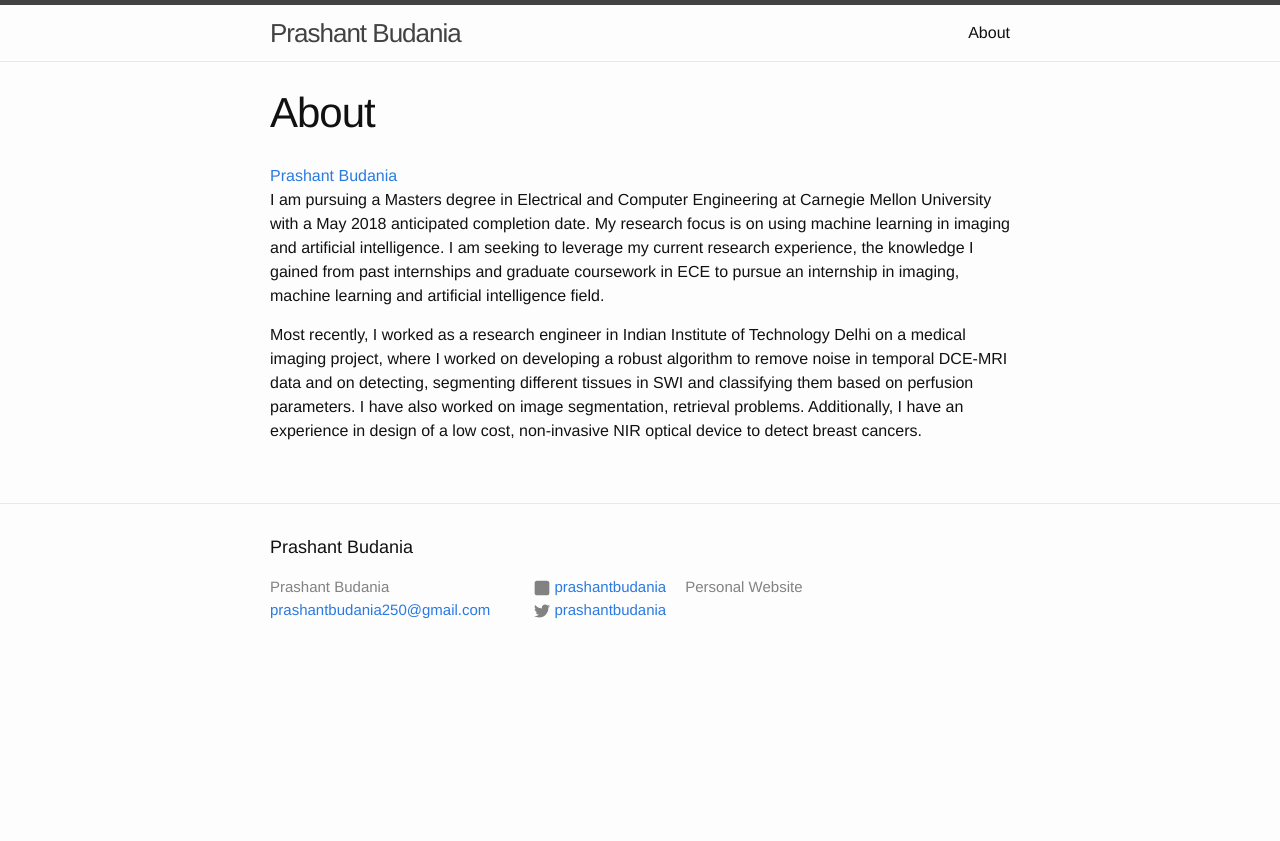
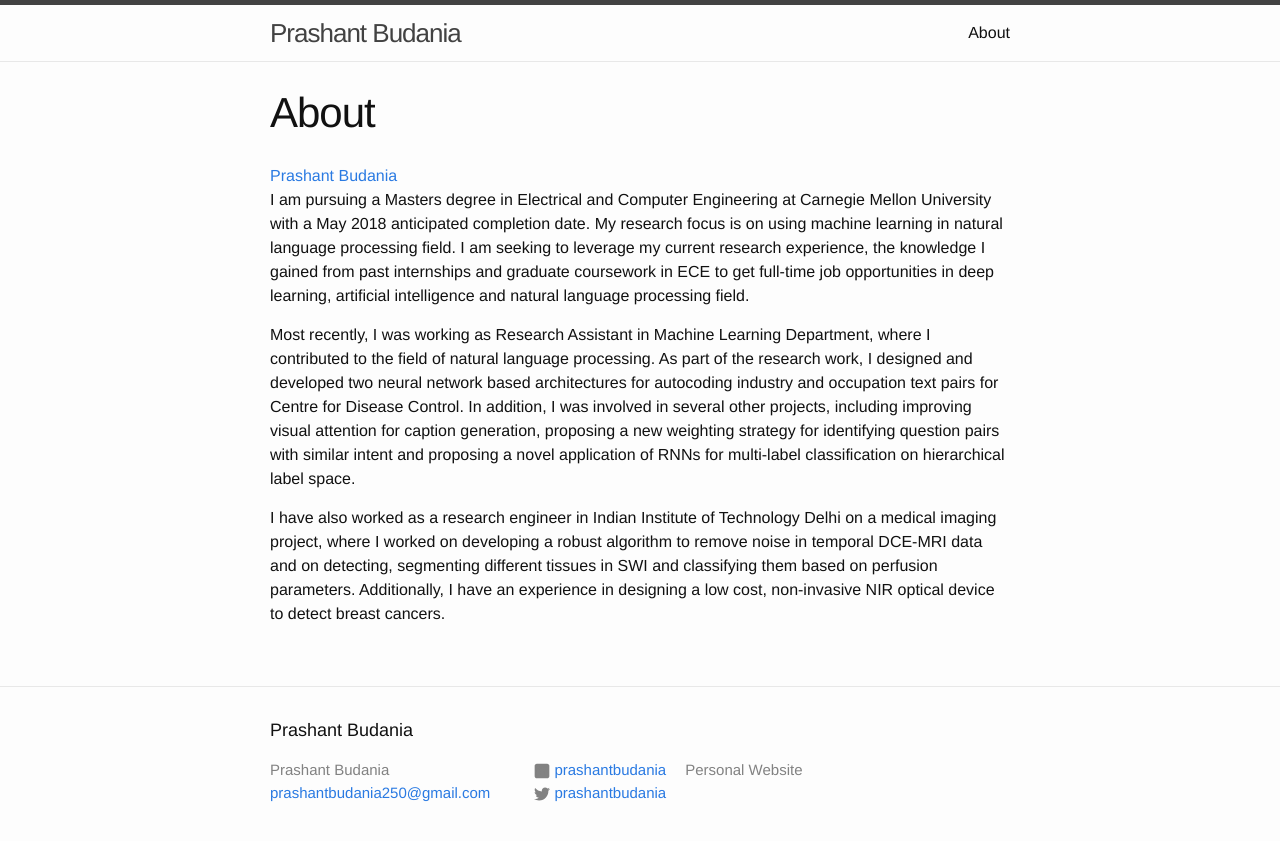
Before and after one commit to prashantbudania/prashantbudania.github.io, a Jekyll site: the page built from about.md, in a window 1280 px wide. Shown: the top 841 px of the page. Built offline with Jekyll 4.4.1, drawn with Linux system fonts in a browser that asks for light colours; comment, search, counter and statistics services are not loaded.

Commit message:
Update about.md

```diff
--- a/about.md
+++ b/about.md
@@ -8,6 +8,8 @@ permalink: /about/
 
 <div class="LI-profile-badge"  data-version="v1" data-size="large" data-locale="en_US" data-type="horizontal" data-theme="light" data-vanity="prashantbudania"><a class="LI-simple-link" href='https://www.linkedin.com/in/prashantbudania?trk=profile-badge'>Prashant Budania</a></div>
 
-I am pursuing a Masters degree in Electrical and Computer Engineering at Carnegie Mellon University with a May 2018 anticipated completion date. My research focus is on using machine learning in imaging and artificial intelligence. I am seeking to leverage my current research experience, the knowledge I gained from past internships and graduate coursework in ECE to pursue an internship in imaging, machine learning and artificial intelligence field.
+I am pursuing a Masters degree in Electrical and Computer Engineering at Carnegie Mellon University with a May 2018 anticipated completion date. My research focus is on using machine learning in natural language processing field. I am seeking to leverage my current research experience, the knowledge I gained from past internships and graduate coursework in ECE to get full-time job opportunities in deep learning, artificial intelligence and natural language processing field.
 
-Most recently, I worked as a research engineer in Indian Institute of Technology Delhi on a medical imaging project, where I worked on developing a robust algorithm to remove noise in temporal DCE-MRI data and on detecting, segmenting different tissues in SWI and classifying them based on perfusion parameters. I have also worked on image segmentation, retrieval problems. Additionally, I have an experience in design of a low cost, non-invasive NIR optical device to detect breast cancers.
+Most recently, I was working as Research Assistant in Machine Learning Department, where I contributed to the field of natural language processing. As part of the research work, I designed and developed two neural network based architectures for autocoding industry and occupation text pairs for Centre for Disease Control. In addition, I was involved in several other projects, including improving visual attention for caption generation, proposing a new weighting strategy for identifying question pairs with similar intent and proposing a novel application of RNNs for multi-label classification on hierarchical label space.
+
+I have also worked as a research engineer in Indian Institute of Technology Delhi on a medical imaging project, where I worked on developing a robust algorithm to remove noise in temporal DCE-MRI data and on detecting, segmenting different tissues in SWI and classifying them based on perfusion parameters. Additionally, I have an experience in designing a low cost, non-invasive NIR optical device to detect breast cancers.
```
